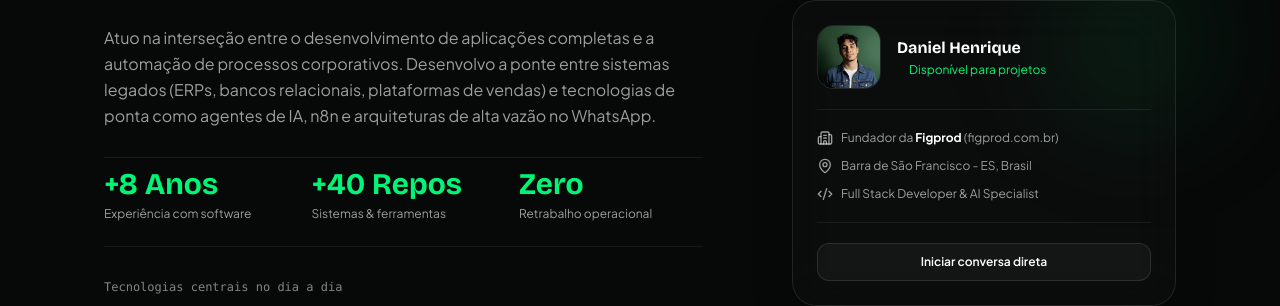
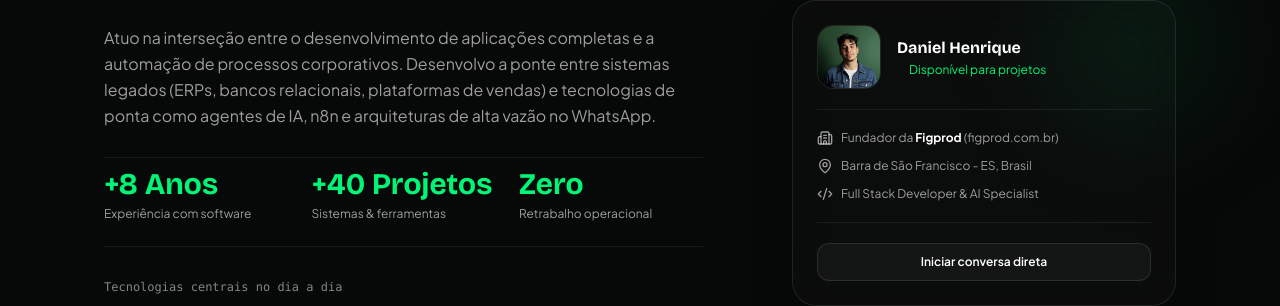
Before and after one commit to eudanielhenrique/phdanielhenrique.com.br, a Next.js app: page / in a window 1280 px wide. Shown: the part 1053-1359 px from the top of the page. Built offline with nearby package versions, Linux system fonts and the light colour scheme.

Commit message:
fix: atualizar metrica para +40 Projetos na secao Sobre

```diff
--- a/src/components/About.tsx
+++ b/src/components/About.tsx
@@ -50,7 +50,7 @@ export function About() {
 
               <div>
                 <div className="font-display text-2xl sm:text-3xl font-bold text-[#00f576]">
-                  +40 Repos
+                  +40 Projetos
                 </div>
                 <div className="text-xs text-[#9E9E9E] mt-1">Sistemas & ferramentas</div>
               </div>
```
